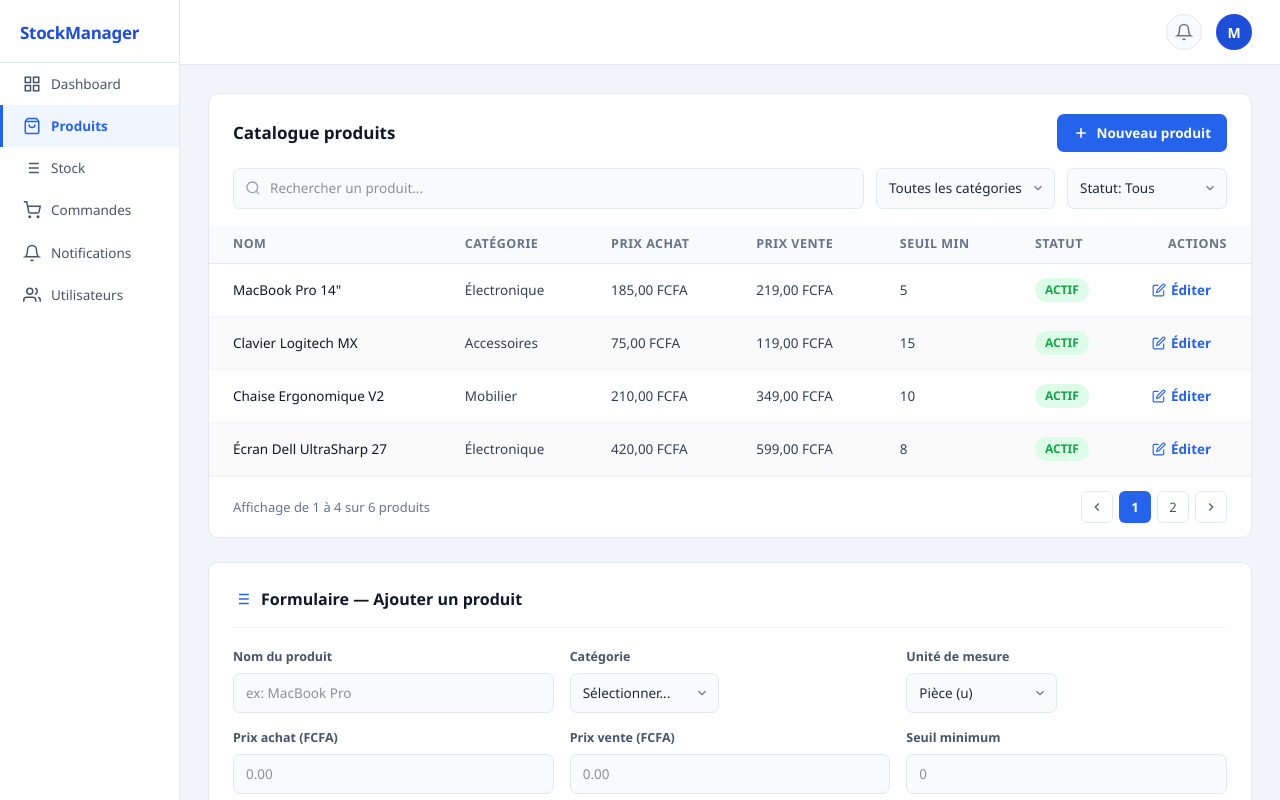
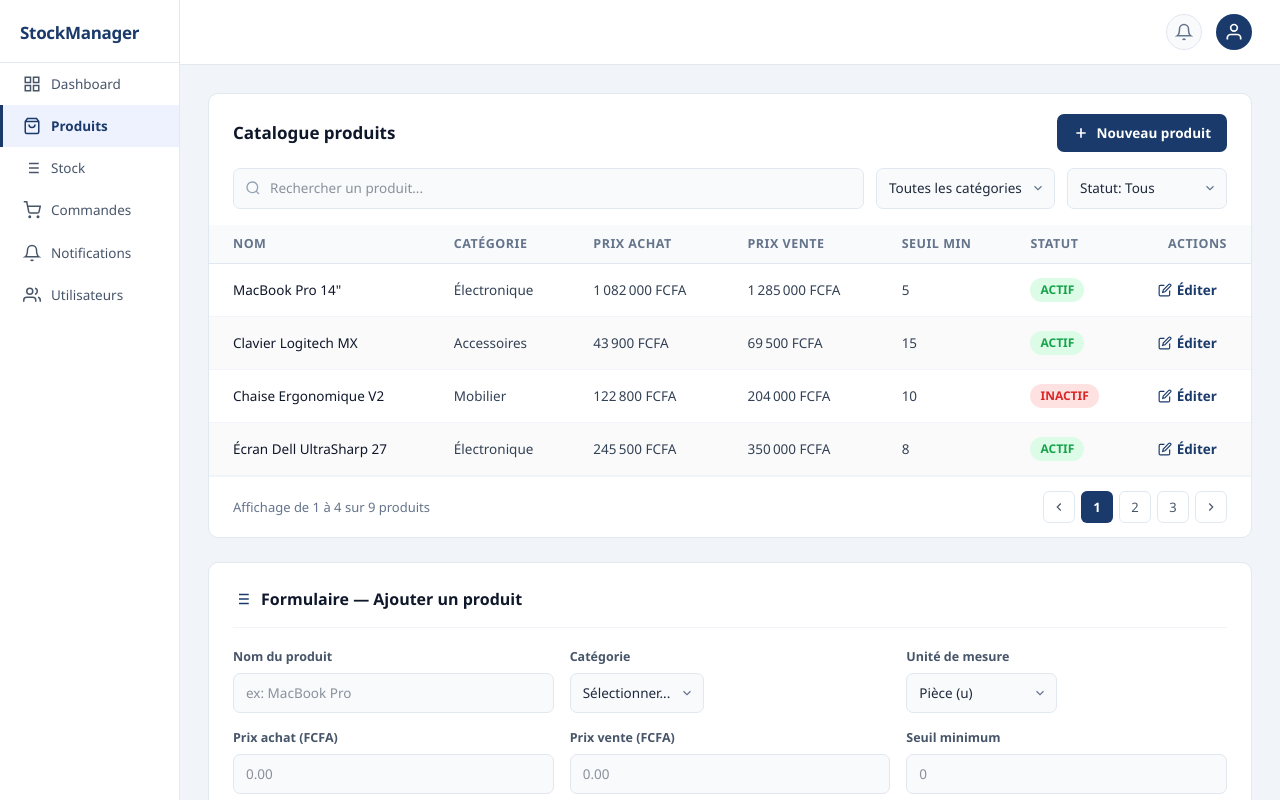
Before and after one commit to projet-d-intergiciel/frontend, a React app: page / in a window 1280 px wide. Shown: the top 800 px of the page. Built offline with nearby package versions, Linux system fonts and the light colour scheme; the HTML template or start-up script is replaced by a standard one.

Commit message:
modification

```diff
--- a/src/components/products/ProductCatalog.jsx
+++ b/src/components/products/ProductCatalog.jsx
@@ -1,15 +1,18 @@
 import { useState } from "react";
 
 const initialProducts = [
-  { id: 1, nom: "MacBook Pro 14\"", categorie: "Électronique", prixAchat: 185.0, prixVente: 219.0, seuilMin: 5, statut: "ACTIF" },
-  { id: 2, nom: "Clavier Logitech MX", categorie: "Accessoires", prixAchat: 75.0, prixVente: 119.0, seuilMin: 15, statut: "ACTIF" },
-  { id: 3, nom: "Chaise Ergonomique V2", categorie: "Mobilier", prixAchat: 210.0, prixVente: 349.0, seuilMin: 10, statut: "ACTIF" },
-  { id: 4, nom: "Écran Dell UltraSharp 27", categorie: "Électronique", prixAchat: 420.0, prixVente: 599.0, seuilMin: 8, statut: "ACTIF" },
-  { id: 5, nom: "Souris Magic Mouse", categorie: "Accessoires", prixAchat: 55.0, prixVente: 89.0, seuilMin: 20, statut: "ACTIF" },
-  { id: 6, nom: "Bureau Standing Desk", categorie: "Mobilier", prixAchat: 380.0, prixVente: 599.0, seuilMin: 3, statut: "ACTIF" },
+  { id: 1, nom: "MacBook Pro 14\"", categorie: "Électronique", prixAchat: 1082000, prixVente: 1285000, seuilMin: 5, statut: "ACTIF" },
+  { id: 2, nom: "Clavier Logitech MX", categorie: "Accessoires", prixAchat: 43900, prixVente: 69500, seuilMin: 15, statut: "ACTIF" },
+  { id: 3, nom: "Chaise Ergonomique V2", categorie: "Mobilier", prixAchat: 122800, prixVente: 204000, seuilMin: 10, statut: "INACTIF" },
+  { id: 4, nom: "Écran Dell UltraSharp 27", categorie: "Électronique", prixAchat: 245500, prixVente: 350000, seuilMin: 8, statut: "ACTIF" },
+  { id: 5, nom: "Souris Magic Mouse", categorie: "Accessoires", prixAchat: 32150, prixVente: 52000, seuilMin: 20, statut: "ACTIF" },
+  { id: 6, nom: "Bureau Standing Desk", categorie: "Mobilier", prixAchat: 222100, prixVente: 350000, seuilMin: 3, statut: "ACTIF" },
+  { id: 7, nom: "Imprimante HP LaserJet", categorie: "Électronique", prixAchat: 185000, prixVente: 260000, seuilMin: 4, statut: "ACTIF" },
+  { id: 8, nom: "Casque Sony WH-1000XM5", categorie: "Accessoires", prixAchat: 98000, prixVente: 145000, seuilMin: 12, statut: "ACTIF" },
+  { id: 9, nom: "Armoire Rangement Pro", categorie: "Mobilier", prixAchat: 310000, prixVente: 450000, seuilMin: 2, statut: "ACTIF" },
 ];
 
-const categories = ["Toutes les catégories", "Électronique", "Accessoires", "Mobilier", "Agroalimentaire"];
+const categories = ["Toutes les catégories", "Électronique", "Accessoires", "Mobilier"];
 const statuts = ["Tous", "ACTIF", "INACTIF"];
 const unites = ["Pièce (u)", "Kilogramme (kg)", "Litre (l)", "Mètre (m)"];
 const ITEMS_PER_PAGE = 4;
@@ -86,7 +89,7 @@ const Icon = {
     </svg>
   ),
   FormIcon: () => (
-    <svg width="18" height="18" viewBox="0 0 24 24" fill="none" stroke="#2563eb" strokeWidth="2">
+    <svg width="18" height="18" viewBox="0 0 24 24" fill="none" stroke="#1a3a6b" strokeWidth="2">
       <line x1="8" y1="6" x2="21" y2="6"/><line x1="8" y1="12" x2="21" y2="12"/>
       <line x1="8" y1="18" x2="21" y2="18"/><line x1="3" y1="6" x2="3.01" y2="6"/>
       <line x1="3" y1="12" x2="3.01" y2="12"/><line x1="3" y1="18" x2="3.01" y2="18"/>
@@ -97,10 +100,16 @@ const Icon = {
       <polyline points="6 9 12 15 18 9"/>
     </svg>
   ),
+  UserCircle: () => (
+    <svg width="20" height="20" viewBox="0 0 24 24" fill="none" stroke="currentColor" strokeWidth="2">
+      <path d="M20 21v-2a4 4 0 00-4-4H8a4 4 0 00-4 4v2"/>
+      <circle cx="12" cy="7" r="4"/>
+    </svg>
+  ),
 };
 
 const fmt = (n) =>
-  Number(n).toLocaleString("fr-FR", { minimumFractionDigits: 2, maximumFractionDigits: 2 }) + " FCFA";
+  Number(n).toLocaleString("fr-FR", { minimumFractionDigits: 0, maximumFractionDigits: 0 }) + " FCFA";
 
 export default function App() {
   const [products, setProducts] = useState(initialProducts);
@@ -196,14 +205,14 @@ export default function App() {
     },
     logo: {
       padding: "20px 20px 16px", fontWeight: "700", fontSize: "17px",
-      color: "#1d4ed8", borderBottom: "1px solid #e2e8f0", letterSpacing: "-0.3px",
+      color: "#1a3a6b", borderBottom: "1px solid #e2e8f0", letterSpacing: "-0.3px",
     },
     navItem: (active) => ({
       display: "flex", alignItems: "center", gap: "10px",
       padding: "11px 20px", cursor: "pointer", fontSize: "13.5px",
-      background: active ? "#eff6ff" : "transparent",
-      color: active ? "#2563eb" : "#475569",
-      borderLeft: active ? "3px solid #2563eb" : "3px solid transparent",
+      background: active ? "#eef2ff" : "transparent",
+      color: active ? "#1a3a6b" : "#475569",
+      borderLeft: active ? "3px solid #1a3a6b" : "3px solid transparent",
       fontWeight: active ? "600" : "400",
       transition: "all 0.15s",
     }),
@@ -222,9 +231,9 @@ export default function App() {
     },
     avatar: {
       width: "36px", height: "36px", borderRadius: "50%",
-      background: "#1d4ed8", color: "#fff", display: "flex",
+      background: "#1a3a6b", color: "#fff", display: "flex",
       alignItems: "center", justifyContent: "center",
-      fontWeight: "700", fontSize: "14px",
+      cursor: "pointer",
     },
     content: { padding: "28px", display: "flex", flexDirection: "column", gap: "24px" },
     // Card
@@ -239,7 +248,7 @@ export default function App() {
     cardTitle: { fontSize: "17px", fontWeight: "700", color: "#0f172a" },
     btnPrimary: {
       display: "flex", alignItems: "center", gap: "7px",
-      background: "#2563eb", color: "#fff", border: "none",
+      background: "#1a3a6b", color: "#fff", border: "none",
       borderRadius: "7px", padding: "9px 16px", fontSize: "13.5px",
       fontWeight: "600", cursor: "pointer",
     },
@@ -291,7 +300,7 @@ export default function App() {
       background: "#fee2e2", color: "#dc2626",
     },
     btnEdit: {
-      background: "none", border: "none", color: "#2563eb",
+      background: "none", border: "none", color: "#1a3a6b",
       cursor: "pointer", fontWeight: "600", fontSize: "13.5px",
       display: "flex", alignItems: "center", gap: "5px",
     },
@@ -305,7 +314,7 @@ export default function App() {
     paginBtn: (active) => ({
       width: "32px", height: "32px", borderRadius: "6px",
       border: active ? "none" : "1px solid #e2e8f0",
-      background: active ? "#2563eb" : "#fff",
+      background: active ? "#1a3a6b" : "#fff",
       color: active ? "#fff" : "#475569",
       cursor: "pointer", fontWeight: active ? "700" : "400",
       fontSize: "13px", display: "flex", alignItems: "center", justifyContent: "center",
@@ -383,7 +392,7 @@ export default function App() {
         {/* Topbar */}
         <div style={S.topbar}>
           <div style={S.topbarIcon}><Icon.Bell /></div>
-          <div style={S.avatar}>M</div>
+          <div style={S.avatar}><Icon.UserCircle /></div>
         </div>
 
         {/* Content */}
@@ -514,7 +523,7 @@ export default function App() {
                       value={form.categorie}
                       onChange={(e) => setForm({ ...form, categorie: e.target.value })}>
                       <option value="">Sélectionner...</option>
-                      {["Électronique", "Accessoires", "Mobilier", "Agroalimentaire"].map((c) => (
+                      {["Électronique", "Accessoires", "Mobilier"].map((c) => (
                         <option key={c}>{c}</option>
                       ))}
                     </select>
```
